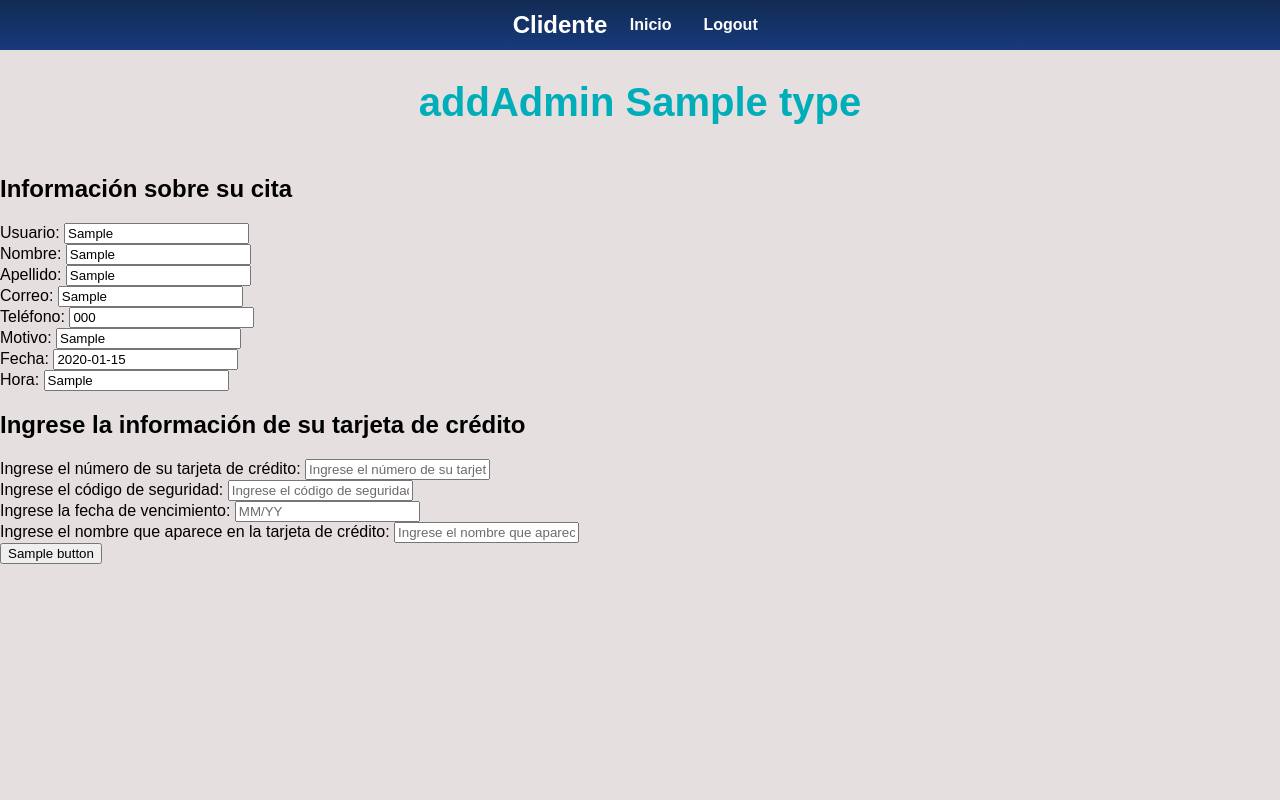
After one commit to sofiadenice/Proyecto-Programacion-de-Aplicaciones, a Flask app: template templates/logged/pago.html in a window 1280 px wide. The commit adds this page. Run offline with Flask 2, Linux system fonts and the light colour scheme; the template is opened without the code that fills it: most values are stand-ins (such as "Sample title", 1, 10 or a date in 2020).

Commit message:
Intento pago

```diff
--- /dev/null
+++ b/templates/logged/pago.html
@@ -0,0 +1,105 @@
+<!DOCTYPE html>
+<html lang="en">
+
+<head>
+    <meta charset="UTF-8">
+    <meta http-equiv="X-UA-Compatible" content="IE=edge">
+    <meta name="viewport" content="width=device-width, initial-scale=1.0">
+    <title>Clidente | Pago</title>
+    <link rel="stylesheet" href="/static/style.css">
+    <script src="/static/script.js" defer></script>
+</head>
+
+<body>
+    <nav class="cabecera">
+        <div class="empresa">Clidente</div>
+        <a href="#" class="menu-desplegable">
+            <span class="bar"></span>
+            <span class="bar"></span>
+            <span class="bar"></span>
+        </a>
+        <div name="linkers" class="nav">
+        <ul>
+            <li><a href="{{url_for('dashboard')}}">Inicio</a></li>
+            <div class="container" id="login">
+                <!--<li><a href="{{url_for('login')}}">Login</a></li>-->
+                <!--<li><img src="{{url_for('static', filename='images/unnamed.png')}}" width="40" height="40" alt="">-->
+                <li><a onclick="logout()" href="">Logout</a></li>
+            </div>
+        </ul>
+        </div>
+    </nav>
+
+    <div class="container">
+        <h1>addAdmin {{ type }}</h1>
+
+        <form action="{{ url_for('addAdminForm', type=type) }}" method="post">
+
+            <h2>Información sobre su cita</h2>
+            <div class="form-group">
+                <label for="value">Usuario:</label>
+                <input type="text" class="form-control" id="user" name="user" value={{ citaDic['user'] }} readonly>
+            </div>
+
+           <div class="form-group">
+                <label for="value">Nombre:</label>
+                <input type="text" class="form-control" id="nombre" name="nombre" value={{ citaDic['nombre'] }} readonly>
+            </div>
+
+           <div class="form-group">
+                <label for="value">Apellido:</label>
+                <input type="text" class="form-control" id="apellido" name="apellido" value={{ citaDic['apellido'] }} readonly>
+            </div>
+
+            <div class="form-group">
+                <label for="value">Correo:</label>
+                <input type="text" class="form-control" id="correo" name="correo" value={{ citaDic['correo'] }} readonly>
+            </div>
+
+           <div class="form-group">
+                <label for="value">Teléfono:</label>
+                <input type="text" class="form-control" id="telefono" name="telefono" value={{ citaDic['telefono'] }} readonly>
+            </div>
+
+           <div class="form-group">
+                <label for="value">Motivo:</label>
+                <input type="text" class="form-control" id="motivo" name="motivo" value={{ citaDic['motivo'] }} readonly>
+            </div>
+
+           <div class="form-group">
+                <label for="value">Fecha:</label>
+                <input type="text" class="form-control" id="fecha" name="fecha" value={{ citaDic['fecha'] }} readonly>
+            </div>
+
+            <div class="form-group">
+                <label for="value">Hora:</label>
+                <input type="text" class="form-control" id="hora" name="hora" value={{ citaDic['hora'] }} readonly>
+            </div>
+
+            <h2>Ingrese la información de su tarjeta de crédito</h2>
+            <div class="form-group">
+                <label for="value">Ingrese el número de su tarjeta de crédito:</label>
+                <input type="text" class="form-control" id="tarjeta" name="tarjeta" placeholder="Ingrese el número de su tarjeta de crédito">
+            </div>
+
+            <div class="form-group">
+                <label for="value">Ingrese el código de seguridad:</label>
+                <input type="text" class="form-control" id="codigo" name="codigo" placeholder="Ingrese el código de seguridad">
+            </div>
+
+            <div class="form-group">
+                <label for="value">Ingrese la fecha de vencimiento:</label>
+                <input type="text" class="form-control" id="vencimiento" name="vencimiento" placeholder="MM/YY">
+            </div>
+
+            <div class="form-group">
+                <label for="value">Ingrese el nombre que aparece en la tarjeta de crédito:</label>
+                <input type="text" class="form-control" id="titular" name="titular" placeholder="Ingrese el nombre que aparece en la tarjeta de crédito">
+            </div>
+
+            <input type="submit" class="btn btn-success" value="{{ button }}">
+        </form>
+    </div>
+</body>
+
+</html>
```
Also changed, not shown: routes/dashboard_routes.py (+56 -4 lines), templates/logged/cita.html (+13 -0 lines).
